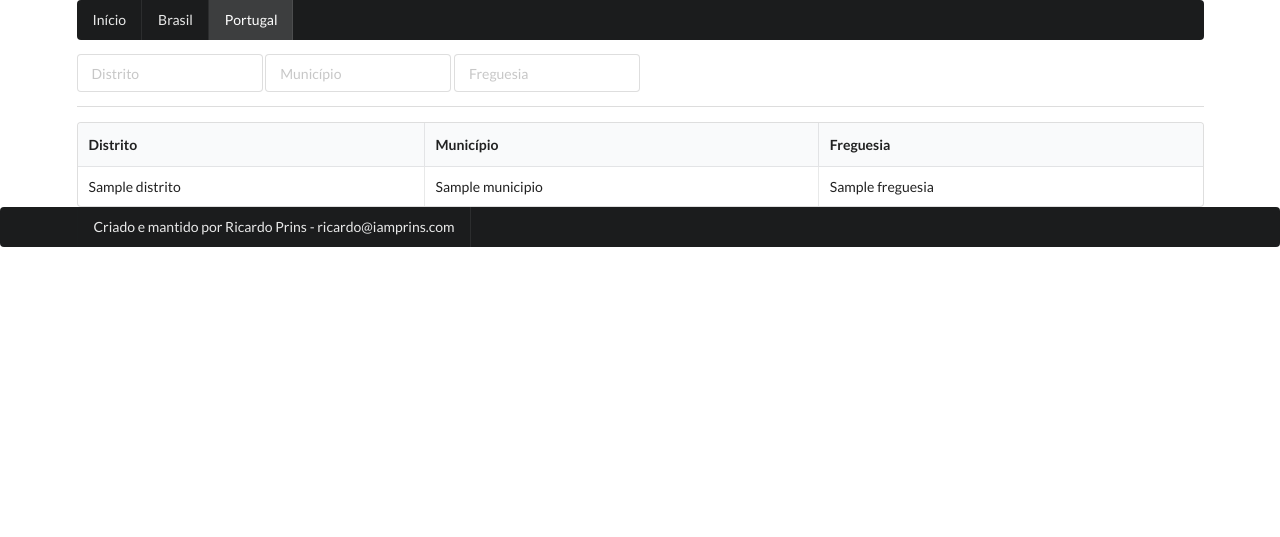
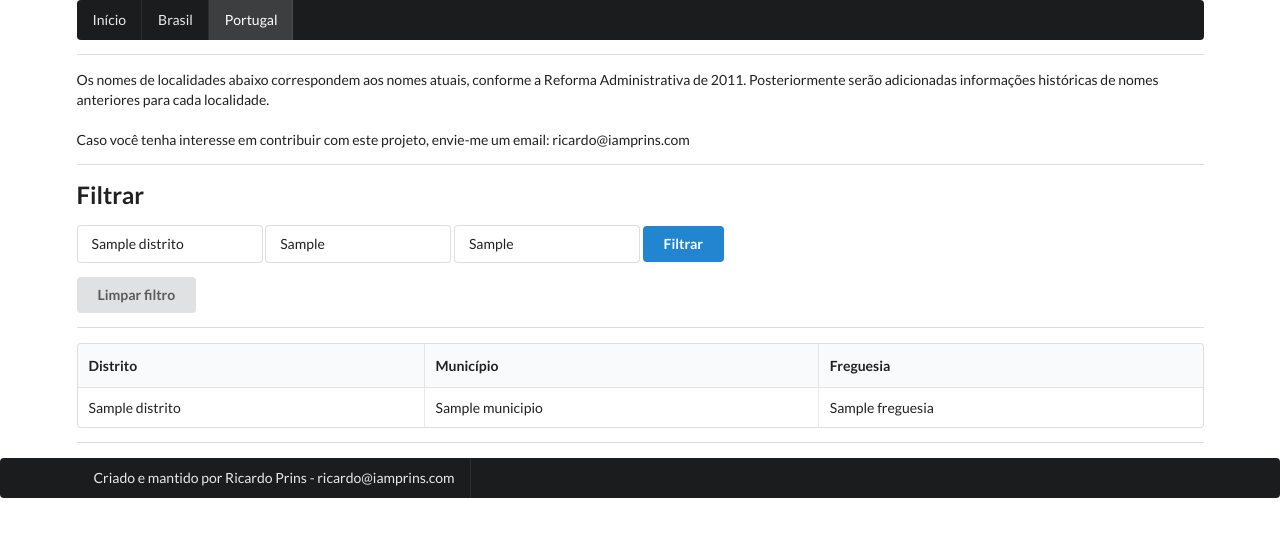
Before and after one commit to ricardoprins/lusobrasilidades, a FastAPI app: template templates/portugal.html in a window 1280 px wide. Shown: the top 537 px of the page. Run offline with FastAPI, Linux system fonts and the light colour scheme; the template is opened without the code that fills it: most values are stand-ins (such as "Sample title", 1, 10 or a date in 2020); some libraries are stand-ins or nearby versions.

Commit message:
wrapping up Portugal

```diff
--- a/main.py
+++ b/main.py
@@ -5,7 +5,11 @@ from database import SessionLocal, engine
 from sqlalchemy.orm import Session
 from models import Portugal
 
-app = FastAPI()
+app = FastAPI(
+    title='Lusobrasilidades',
+    description='Este projeto visa fornecer informações sobre localidades no Brasil e em Portugal, com dados históricos relevantes',
+    version='1.0'
+)
 templates = Jinja2Templates(directory='templates')
 models.Base.metadata.create_all(bind=engine)
 
@@ -31,18 +35,16 @@ def brasil(request: Request):
 @app.get("/portugal")
 def portugal(request: Request, distrito=None, municipio=None, freguesia=None, db:Session = Depends(get_db)):
 
-    places = db.query(Portugal.index_label).all()
+    places = crud.get_local_portugal(db)
 
     if distrito:
-        crud.get_portugal_distrito(db, distrito)
+        places = crud.get_portugal_distrito(db, distrito)
 
     if municipio:
-        crud.get_portugal_municipio(db, municipio)
+        places = crud.get_portugal_municipio(db, municipio)
 
     if freguesia:
-        crud.get_portugal_freguesia(db, freguesia)
-
-    crud.get_local_portugal(db)
+        places = crud.get_portugal_freguesia(db, freguesia)
 
     return templates.TemplateResponse('portugal.html', {
         'request': request,
--- a/templates/portugal.html
+++ b/templates/portugal.html
@@ -12,18 +12,27 @@
             Portugal
         </a>
     </div>
+    <div class="ui divider"></div>
+    <p> Os nomes de localidades abaixo correspondem aos nomes atuais, conforme a Reforma Administrativa de 2011. Posteriormente serão adicionadas informações históricas de nomes anteriores para cada localidade.<br><br> Caso você tenha interesse em contribuir com este projeto, envie-me um email: ricardo@iamprins.com</p>
+    <div class="ui divider"></div>
 
-    <div id="distrito" class="ui input">
-        <input type="text" placeholder="Distrito">
-    </div>
+    <form method="get">
+        <h2>Filtrar</h2>
+        <div class="ui input">
+            <input name="distrito" type="text" placeholder="Distrito" value="{{ distrito or ''}}">
+        </div>
 
-    <div id="municipio" class="ui input">
-        <input type="text" placeholder="Município">
-    </div>
+        <div class="ui input">
+            <input name="municipio" type="text" placeholder="Município" value={{ municipio or '' }}>
+        </div>
 
-    <div id="freguesia" class="ui input">
-        <input type="text" placeholder="Freguesia">
-    </div>
+        <div class="ui input">
+            <input name="freguesia" type="text" placeholder="Freguesia" value={{ freguesia or '' }}>
+        </div>
+        <button type="submit" class="ui button primary">Filtrar</button>
+    </form>
+    <a href="/portugal"><button class="ui button">Limpar filtro</button></a>
+
 
     <div class="ui divider"></div>
 
@@ -48,4 +57,6 @@
         </table>
     </div>
 
+    <div class="ui divider"></div>
+
 {% endblock %}
```
Also changed, not shown: crud.py (+4 -4 lines).
